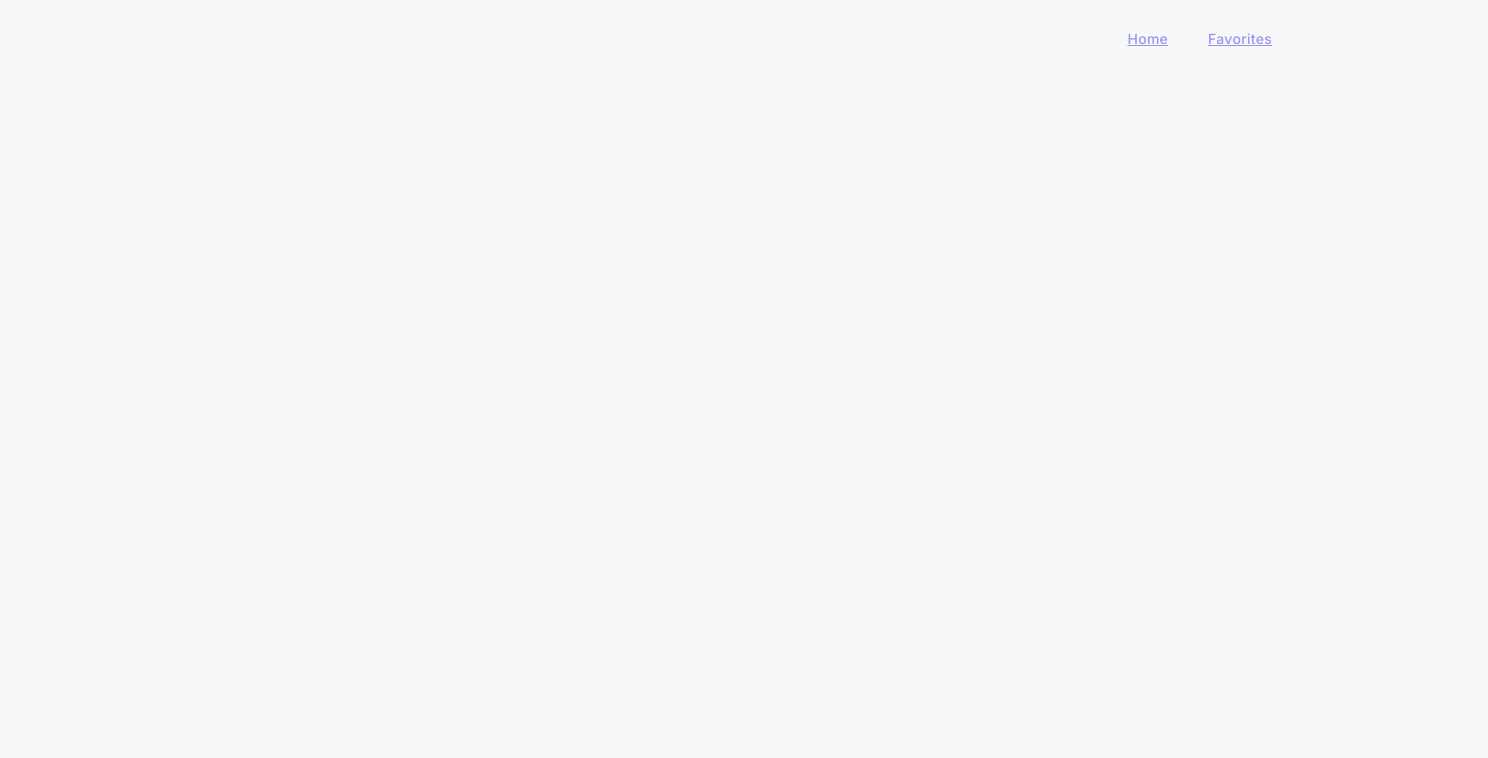
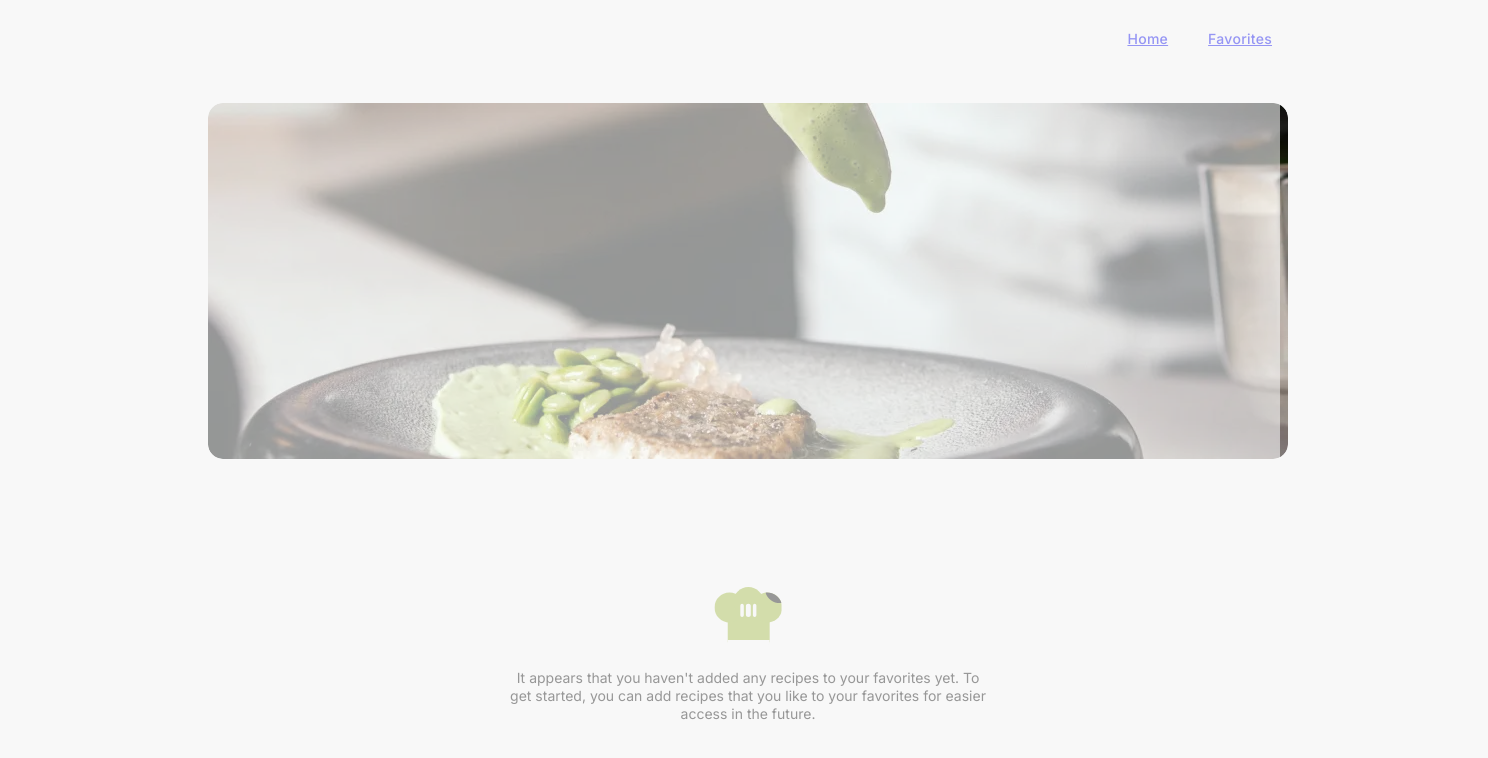
Before and after one commit to Oleg-Kaniuk/delicious-food-project, a website built with Vite: page src/favorites.html in a window 1280 px wide. Shown: the whole page, 1488 px wide, since content can reach past the window. Built offline with nearby package versions, Linux system fonts and the light colour scheme; a web font is replaced by a local one.

Commit message:
розмітка html+css

```diff
--- /dev/null
+++ b/src/css/favorites.css
@@ -0,0 +1,100 @@
+.hero-image-section {
+    display: none;
+    padding-top: 49px;
+    padding-bottom: 40px;
+}
+
+@media only screen and (min-width: 768px) {
+    .hero-image-section {
+        display: block;
+        padding-top: 44px;
+    }
+}
+
+@media only screen and (min-width: 1280px) {
+    .hero-image-section {
+        padding-top: 34px;
+        padding-bottom: 64px;
+    }
+}
+
+.hero-image {
+    background-image: url(../img/hero/hero-mobile.webp);
+    background-repeat: no-repeat;
+    background-position: center;
+    background-size: cover;
+    display: none;
+    height: 515px;
+    margin: 0 auto;
+    border-radius: 15px;
+}
+
+@media (min-device-pixel-retio: 2),
+(min-resolution: 192dpi),
+(min-resolution: 2dppx) {
+    .hero-image {
+        background-image: url(../img/hero/hero-mobile@2x.webp);
+    }
+}
+
+@media only screen and (min-width: 768px) {
+    .hero-image {
+        background-image: url(../img/hero/hero-tablet.webp);
+        max-width: 704px;
+        height: 356px;
+        display: block;
+    }
+    @media (min-device-pixel-ratio: 2),
+    (min-resolution: 192dpi),
+    (min-resolution: 2dppx) {
+        .hero-image {
+            background-image: url(../img/hero/hero-tablet@2x.webp);
+        }
+    }
+}
+
+@media only screen and (min-width: 1280px) {
+    .hero-image {
+        background-image: url(../img/hero/hero-desktop.webp);
+        max-width: 1080px;
+        height: 356px;
+        display: block;
+    }
+    @media (min-device-pixel-ratio: 2),
+    (min-resolution: 192dpi),
+    (min-resolution: 2dppx) {
+        .hero-image {
+            background-image: url(../img/hero/hero-desktop@2x.webp);
+        }
+    }
+}
+
+.empty-favorites-container {
+    display: flex;
+    flex-direction: column;
+    align-items: center;
+    justify-content: center;
+    width: 264px;
+    /* height: 100vh; */
+    padding-top: 281px;
+    margin: 0 auto;
+}
+
+.empty-favorites-text {
+    font-weight: 400;
+    margin-top: 24px;
+    text-align: center;
+}
+
+@media screen and (min-width: 375px) {
+    .empty-favorites-container {
+        width: 335px;
+    }
+}
+
+@media screen and (min-width: 768px) {
+    .empty-favorites-container {
+        width: 481px;
+        padding-top: 64px;
+    }
+}
--- a/src/css/styles.css
+++ b/src/css/styles.css
@@ -19,3 +19,4 @@
 @import url('./order-now.css');
 @import url('./rating.css');
 @import url('./recipes.css');
+@import url('./favorites.css');
--- a/src/favorites.html
+++ b/src/favorites.html
@@ -21,6 +21,30 @@
         <load src="partials/categories.html" />
         <load src="partials/popular-recipes.html" />
         <load src="partials/filters.html" />
+
+        <h1 class="visually-hidden">Favorite recipes</h1>
+        <section class="section">
+            <div class="container">
+                <section class="hero-image-section">
+                    <div class="hero-image"></div>
+                </section>
+
+                <div class="categories">
+                    <ul class="categories-list"></ul>
+                </div>
+                <div class="favorite-recipes">
+                    <ul class="favorite-recipes-list"></ul>
+
+                </div>
+                <div class="empty-favorites-container">
+                    <svg width="68" height="58" viewBox="0 0 37 32">
+                            <use xlink:href="./img/icon-sprite.svg#icon-hat"></use>
+                          </svg>
+                    <p class="empty-favorites-text">It appears that you haven't added any recipes to your favorites yet. To get started, you can add recipes that you like to your favorites for easier access in the future.</p>
+                </div>
+            </div>
+        </section>
+
     </main>
 
     <load src="partials/order-now.html" />
@@ -28,6 +52,7 @@
     <load src="partials/recipes.html" />
 
     <script type="module" src="/main.js"></script>
+
 </body>
 
 </html>
--- /dev/null
+++ b/src/js/favorites/favorites.js
@@ -0,0 +1,22 @@
+const favoriteRecipes = JSON.parse(localStorage.getItem('favoriteRecipes'));
+
+// Отримайте елементи DOM
+const favoriteRecipesList = document.querySelector('.favorite-recipes-list');
+const favoriteCategoriesList = document.querySelector('.categories-list');
+const noFavoriteRecipesMessage = document.querySelector('.empty-favorites-text');
+const favoriteHeroImg = document.querySelector('.hero-image')
+    // Перевірте, чи є рецепти у localStorage
+if (favoriteRecipes && favoriteRecipes.length > 0) {
+    // Якщо рецепти є, додайте їх до списку
+    favoriteRecipes.forEach(recipe => {
+        const li = document.createElement('li');
+        li.textContent = recipe;
+        favoriteRecipesList.appendChild(li);
+        favoriteHeroImg.style.display = 'block';
+    });
+} else {
+    // Якщо рецептів немає, покажіть повідомлення
+    noFavoriteRecipesMessage.style.display = 'block';
+
+
+}
--- a/src/main.js
+++ b/src/main.js
@@ -8,3 +8,4 @@ import './js/filters/filters';
 import './js/order-now/order-now';
 import './js/rating/rating';
 import './js/recipes/recipes';
+import './js/favorites/favorites'
```
